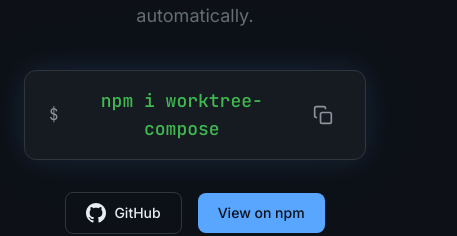
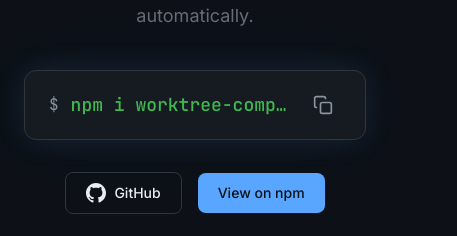
Before and after one commit to LevwTech/worktree-compose-landing, a Next.js app: page / in a window 390 px wide. Shown: the part 396-632 px from the top of the page, 457 px wide, since content can reach past the window. Built offline with nearby package versions, Linux system fonts and the light colour scheme.

Commit message:
fix: Prevent horizontal overflow and improve responsiveness of code blocks and formulas.

```diff
--- a/src/app/globals.css
+++ b/src/app/globals.css
@@ -1,4 +1,10 @@
 @import "tailwindcss";
+
+html,
+body {
+  overflow-x: hidden;
+  max-width: 100%;
+}
 
 @theme {
   --color-gh-bg: #0D1117;
--- a/src/app/page.tsx
+++ b/src/app/page.tsx
@@ -182,9 +182,9 @@
           </p>
 
           {/* Install command */}
-          <div className="glow-blue inline-flex items-center gap-3 bg-gh-card border border-gh-border rounded-xl px-6 py-4 mb-8">
-            <span className="text-gh-muted font-mono">$</span>
-            <code className="text-gh-green font-mono text-lg sm:text-xl font-medium">
+          <div className="glow-blue flex items-center gap-3 bg-gh-card border border-gh-border rounded-xl px-6 py-4 mb-8 max-w-full w-fit mx-auto min-w-0">
+            <span className="text-gh-muted font-mono shrink-0">$</span>
+            <code className="text-gh-green font-mono text-lg sm:text-xl font-medium truncate">
               npm i worktree-compose
             </code>
             <CopyButton text="npm i worktree-compose" />
@@ -379,8 +379,8 @@
           </p>
 
           {/* Formula */}
-          <div className="flex justify-center mb-10">
-            <div className="inline-flex items-center gap-2 bg-gh-card border border-gh-border rounded-xl px-8 py-4 font-mono text-lg">
+          <div className="flex justify-center mb-10 px-4">
+            <div className="inline-flex flex-wrap items-center justify-center gap-2 bg-gh-card border border-gh-border rounded-xl px-6 py-4 font-mono text-base sm:text-lg max-w-full">
               <span className="text-gh-yellow font-bold">port</span>
               <span className="text-gh-muted">=</span>
               <span className="text-gh-blue">20000</span>
```
